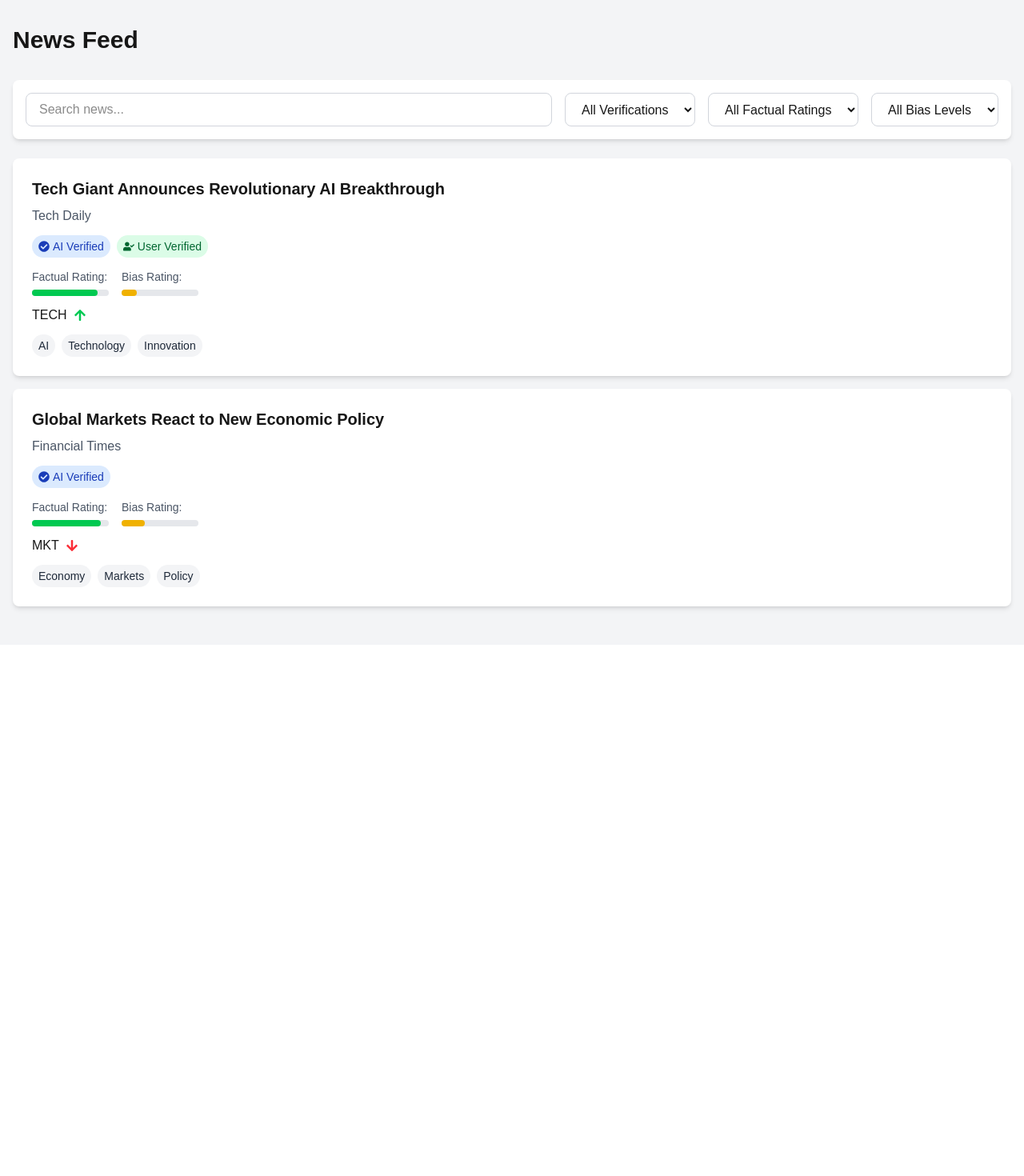
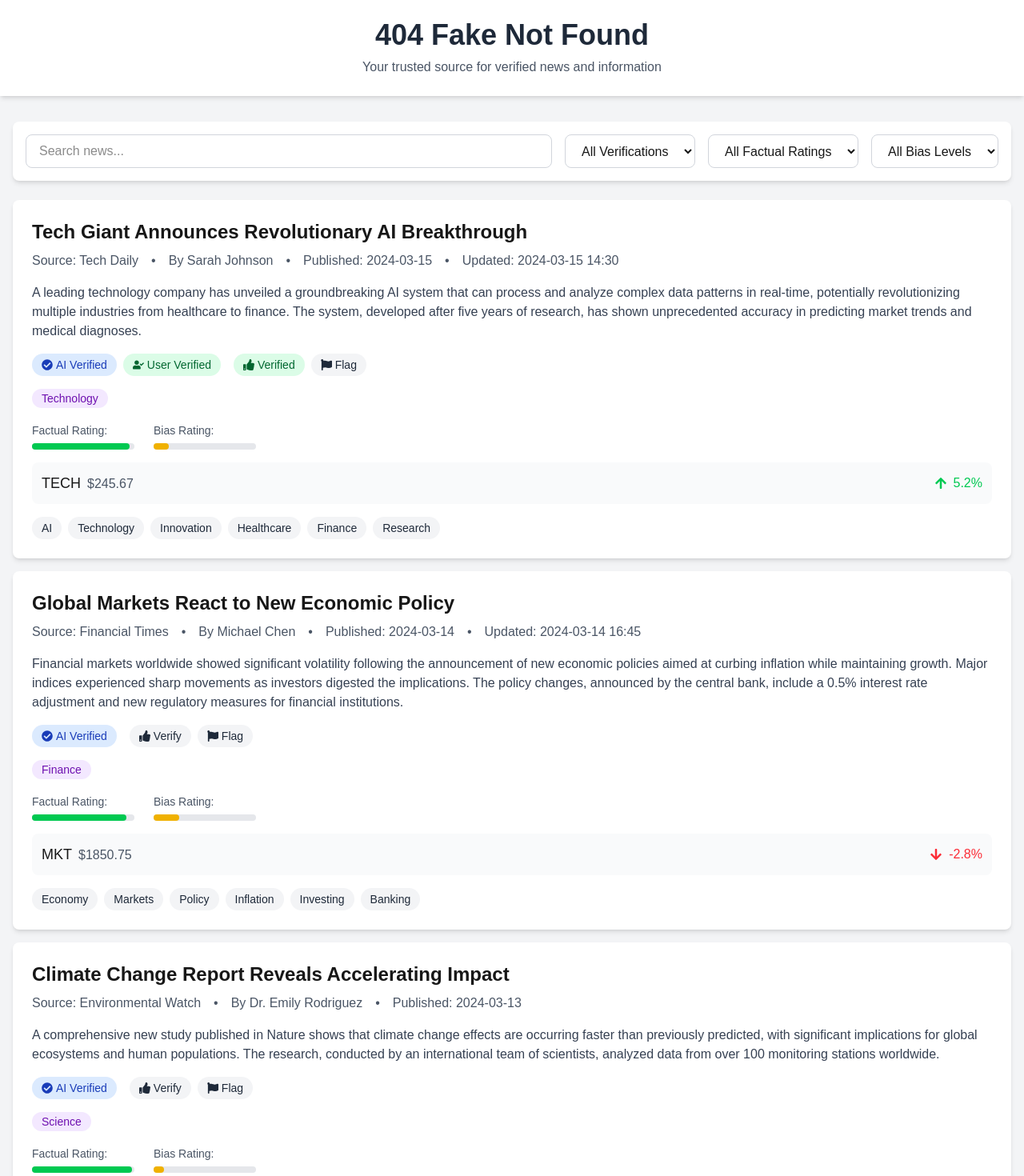
Before and after one commit to ven12345678/404-fakenotfound, a Next.js app: page /news-feed in a window 1280 px wide. Shown: the top 1470 px of the page at 80% size. Before the commit the page ends 806 px from the top, so only its background shows below. Built offline with nearby package versions, Linux system fonts and the light colour scheme.

Commit message:
update news feed

```diff
--- a/components/NewsCard.js
+++ b/components/NewsCard.js
@@ -1,44 +1,123 @@
-import React from 'react';
-import { FaCheckCircle, FaUserCheck } from 'react-icons/fa';
+import React, { useState } from 'react';
+import { FaCheckCircle, FaUserCheck, FaFlag, FaThumbsUp, FaThumbsDown, FaRobot } from 'react-icons/fa';
 import { FaArrowUp, FaArrowDown } from 'react-icons/fa';
 
 const NewsCard = ({
   title,
+  summary,
   source,
   aiVerified,
   userVerified,
+  aiFlagged,
+  aiFlagReason,
   factualRating,
   biasRating,
   stockSymbol,
+  stockPrice,
+  stockChange,
   stockMovement,
-  tags = []
+  publishDate,
+  lastUpdated,
+  author,
+  category,
+  tags = [],
+  onVerify,
+  onFlag
 }) => {
+  const [isVerified, setIsVerified] = useState(userVerified);
+  const [isFlagged, setIsFlagged] = useState(false);
+
+  const handleVerify = () => {
+    setIsVerified(!isVerified);
+    onVerify && onVerify(!isVerified);
+  };
+
+  const handleFlag = () => {
+    setIsFlagged(!isFlagged);
+    onFlag && onFlag(!isFlagged);
+  };
+
   return (
     <div className="bg-white rounded-lg shadow-md p-6 mb-4 hover:shadow-lg transition-shadow">
-      <div className="flex items-start justify-between">
-        <div className="flex-1">
-          <h2 className="text-xl font-semibold mb-2">{title}</h2>
-          <p className="text-gray-600 mb-3">{source}</p>
+      <div className="flex flex-col">
+        {/* Title and Source */}
+        <div className="mb-4">
+          <h2 className="text-2xl font-bold mb-2">{title}</h2>
+          <div className="flex items-center gap-4 text-gray-600">
+            <p>Source: {source}</p>
+            <p>•</p>
+            <p>By {author}</p>
+            <p>•</p>
+            <p>Published: {publishDate}</p>
+            {lastUpdated && (
+              <>
+                <p>•</p>
+                <p>Updated: {lastUpdated}</p>
+              </>
+            )}
+          </div>
+        </div>
 
-          {/* Verification Badges */}
-          <div className="flex gap-2 mb-3">
+        {/* Summary */}
+        <div className="mb-4">
+          <p className="text-gray-700">{summary}</p>
+        </div>
+
+        {/* Verification and Flagging */}
+        <div className="flex gap-4 mb-4">
+          <div className="flex gap-2">
             {aiVerified && (
-              <span className="flex items-center gap-1 bg-blue-100 text-blue-800 px-2 py-1 rounded-full text-sm">
+              <span className="flex items-center gap-1 bg-blue-100 text-blue-800 px-3 py-1 rounded-full text-sm">
                 <FaCheckCircle /> AI Verified
               </span>
             )}
-            {userVerified && (
-              <span className="flex items-center gap-1 bg-green-100 text-green-800 px-2 py-1 rounded-full text-sm">
+            {isVerified && (
+              <span className="flex items-center gap-1 bg-green-100 text-green-800 px-3 py-1 rounded-full text-sm">
                 <FaUserCheck /> User Verified
               </span>
             )}
+            {aiFlagged && (
+              <span className="flex items-center gap-1 bg-red-100 text-red-800 px-3 py-1 rounded-full text-sm">
+                <FaRobot /> AI Flagged: {aiFlagReason}
+              </span>
+            )}
+          </div>
+          <div className="flex gap-2">
+            <button
+              onClick={handleVerify}
+              className={`flex items-center gap-1 px-3 py-1 rounded-full text-sm ${
+                isVerified
+                  ? 'bg-green-100 text-green-800'
+                  : 'bg-gray-100 text-gray-800'
+              }`}
+            >
+              <FaThumbsUp /> {isVerified ? 'Verified' : 'Verify'}
+            </button>
+            <button
+              onClick={handleFlag}
+              className={`flex items-center gap-1 px-3 py-1 rounded-full text-sm ${
+                isFlagged
+                  ? 'bg-red-100 text-red-800'
+                  : 'bg-gray-100 text-gray-800'
+              }`}
+            >
+              <FaFlag /> {isFlagged ? 'Flagged' : 'Flag'}
+            </button>
+          </div>
+        </div>
+
+        {/* Category */}
+        <div className="mb-4">
+          <span className="bg-purple-100 text-purple-800 px-3 py-1 rounded-full text-sm">
+            {category}
+          </span>
         </div>
 
         {/* Ratings */}
-          <div className="flex gap-4 mb-3">
+        <div className="flex gap-6 mb-4">
           <div>
             <span className="text-sm text-gray-600">Factual Rating:</span>
-              <div className="w-24 h-2 bg-gray-200 rounded-full mt-1">
+            <div className="w-32 h-2 bg-gray-200 rounded-full mt-1">
               <div
                 className="h-full bg-green-500 rounded-full"
                 style={{ width: `${factualRating}%` }}
@@ -47,7 +126,7 @@ const NewsCard = ({
           </div>
           <div>
             <span className="text-sm text-gray-600">Bias Rating:</span>
-              <div className="w-24 h-2 bg-gray-200 rounded-full mt-1">
+            <div className="w-32 h-2 bg-gray-200 rounded-full mt-1">
               <div
                 className="h-full bg-yellow-500 rounded-full"
                 style={{ width: `${biasRating}%` }}
@@ -56,15 +135,25 @@ const NewsCard = ({
           </div>
         </div>
 
-          {/* Stock Movement */}
+        {/* Stock Information */}
         {stockSymbol && (
-            <div className="flex items-center gap-2 mb-3">
-              <span className="font-medium">{stockSymbol}</span>
+          <div className="bg-gray-50 p-3 rounded-lg mb-4">
+            <div className="flex items-center justify-between">
+              <div>
+                <span className="font-medium text-lg">{stockSymbol}</span>
+                <span className="ml-2 text-gray-600">${stockPrice}</span>
+              </div>
+              <div className="flex items-center gap-2">
                 {stockMovement === 'up' ? (
                   <FaArrowUp className="text-green-500" />
                 ) : (
                   <FaArrowDown className="text-red-500" />
                 )}
+                <span className={stockMovement === 'up' ? 'text-green-500' : 'text-red-500'}>
+                  {stockChange}%
+                </span>
+              </div>
+            </div>
           </div>
         )}
 
@@ -73,7 +162,7 @@ const NewsCard = ({
           {tags.map((tag, index) => (
             <span
               key={index}
-                className="bg-gray-100 text-gray-800 px-2 py-1 rounded-full text-sm"
+              className="bg-gray-100 text-gray-800 px-3 py-1 rounded-full text-sm"
             >
               {tag}
             </span>
@@ -81,7 +170,6 @@ const NewsCard = ({
         </div>
       </div>
     </div>
-    </div>
   );
 };
 
--- a/pages/news-feed.js
+++ b/pages/news-feed.js
@@ -7,28 +7,117 @@ const sampleNews = [
   {
     id: 1,
     title: "Tech Giant Announces Revolutionary AI Breakthrough",
+    summary: "A leading technology company has unveiled a groundbreaking AI system that can process and analyze complex data patterns in real-time, potentially revolutionizing multiple industries from healthcare to finance. The system, developed after five years of research, has shown unprecedented accuracy in predicting market trends and medical diagnoses.",
     source: "Tech Daily",
+    author: "Sarah Johnson",
+    publishDate: "2024-03-15",
+    lastUpdated: "2024-03-15 14:30",
+    category: "Technology",
     aiVerified: true,
     userVerified: true,
-    factualRating: 85,
-    biasRating: 20,
+    aiFlagged: false,
+    factualRating: 95,
+    biasRating: 15,
     stockSymbol: "TECH",
+    stockPrice: 245.67,
+    stockChange: 5.2,
     stockMovement: "up",
-    tags: ["AI", "Technology", "Innovation"]
+    tags: ["AI", "Technology", "Innovation", "Healthcare", "Finance", "Research"]
   },
   {
     id: 2,
     title: "Global Markets React to New Economic Policy",
+    summary: "Financial markets worldwide showed significant volatility following the announcement of new economic policies aimed at curbing inflation while maintaining growth. Major indices experienced sharp movements as investors digested the implications. The policy changes, announced by the central bank, include a 0.5% interest rate adjustment and new regulatory measures for financial institutions.",
     source: "Financial Times",
+    author: "Michael Chen",
+    publishDate: "2024-03-14",
+    lastUpdated: "2024-03-14 16:45",
+    category: "Finance",
     aiVerified: true,
     userVerified: false,
-    factualRating: 90,
-    biasRating: 30,
+    aiFlagged: false,
+    factualRating: 92,
+    biasRating: 25,
     stockSymbol: "MKT",
+    stockPrice: 1850.75,
+    stockChange: -2.8,
     stockMovement: "down",
-    tags: ["Economy", "Markets", "Policy"]
+    tags: ["Economy", "Markets", "Policy", "Inflation", "Investing", "Banking"]
   },
-  // Add more sample news items as needed
+  {
+    id: 3,
+    title: "Climate Change Report Reveals Accelerating Impact",
+    summary: "A comprehensive new study published in Nature shows that climate change effects are occurring faster than previously predicted, with significant implications for global ecosystems and human populations. The research, conducted by an international team of scientists, analyzed data from over 100 monitoring stations worldwide.",
+    source: "Environmental Watch",
+    author: "Dr. Emily Rodriguez",
+    publishDate: "2024-03-13",
+    category: "Science",
+    aiVerified: true,
+    userVerified: false,
+    aiFlagged: false,
+    factualRating: 98,
+    biasRating: 10,
+    stockSymbol: "ECO",
+    stockPrice: 78.45,
+    stockChange: 3.5,
+    stockMovement: "up",
+    tags: ["Climate", "Environment", "Science", "Global Warming", "Research"]
+  },
+  {
+    id: 4,
+    title: "Major Breakthrough in Quantum Computing",
+    summary: "Scientists at a leading research institute have achieved quantum supremacy with a new 128-qubit processor, solving complex calculations in minutes that would take traditional computers years to complete. This breakthrough could accelerate drug discovery and climate modeling.",
+    source: "Science Daily",
+    author: "Prof. James Wilson",
+    publishDate: "2024-03-12",
+    lastUpdated: "2024-03-12 09:15",
+    category: "Science",
+    aiVerified: true,
+    userVerified: true,
+    aiFlagged: false,
+    factualRating: 96,
+    biasRating: 20,
+    stockSymbol: "QC",
+    stockPrice: 156.78,
+    stockChange: 8.3,
+    stockMovement: "up",
+    tags: ["Quantum Computing", "Technology", "Research", "Science", "Innovation"]
+  },
+  {
+    id: 5,
+    title: "Controversial Social Media Post Goes Viral",
+    summary: "A viral social media post claiming to reveal 'secret government documents' has been flagged by our AI system for potential misinformation. The post contains several factual inaccuracies and has been shared over 100,000 times. Experts warn about the dangers of spreading unverified information.",
+    source: "Social Media Watch",
+    author: "Lisa Thompson",
+    publishDate: "2024-03-11",
+    category: "Social Media",
+    aiVerified: false,
+    userVerified: false,
+    aiFlagged: true,
+    aiFlagReason: "Potential Misinformation",
+    factualRating: 35,
+    biasRating: 85,
+    tags: ["Social Media", "Misinformation", "Viral", "Fact Check"]
+  },
+  {
+    id: 6,
+    title: "New Study Links Diet to Longevity",
+    summary: "A comprehensive 20-year study involving 100,000 participants has found a strong correlation between Mediterranean diet patterns and increased lifespan. The research, published in the Journal of Nutrition, shows participants following the diet had a 25% lower risk of premature death.",
+    source: "Health Journal",
+    author: "Dr. Maria Garcia",
+    publishDate: "2024-03-10",
+    category: "Health",
+    aiVerified: true,
+    userVerified: true,
+    aiFlagged: false,
+    factualRating: 94,
+    biasRating: 15,
+    stockSymbol: "HLTH",
+    stockPrice: 45.67,
+    stockChange: 2.1,
+    stockMovement: "up",
+    tags: ["Health", "Nutrition", "Research", "Longevity", "Diet"]
+  }
 ];
 
 export default function NewsFeed() {
@@ -51,6 +140,21 @@ export default function NewsFeed() {
     filterNews(searchQuery, newFilters);
   };
 
+  const handleVerify = (newsId, isVerified) => {
+    setNews(prevNews =>
+      prevNews.map(item =>
+        item.id === newsId
+          ? { ...item, userVerified: isVerified }
+          : item
+      )
+    );
+  };
+
+  const handleFlag = (newsId, isFlagged) => {
+    // Implement flagging logic here
+    console.log(`News ${newsId} ${isFlagged ? 'flagged' : 'unflagged'}`);
+  };
+
   const filterNews = (query, currentFilters) => {
     let filteredNews = sampleNews;
 
@@ -58,6 +162,7 @@ export default function NewsFeed() {
     if (query) {
       filteredNews = filteredNews.filter(item =>
         item.title.toLowerCase().includes(query.toLowerCase()) ||
+        item.summary.toLowerCase().includes(query.toLowerCase()) ||
         item.source.toLowerCase().includes(query.toLowerCase()) ||
         item.tags.some(tag => tag.toLowerCase().includes(query.toLowerCase()))
       );
@@ -95,10 +200,20 @@ export default function NewsFeed() {
   };
 
   return (
-    <div className="min-h-screen bg-gray-100 py-8">
-      <div className="container mx-auto px-4">
-        <h1 className="text-3xl font-bold mb-8">News Feed</h1>
+    <div className="min-h-screen bg-gray-100">
+      {/* Header */}
+      <header className="bg-white shadow-md">
+        <div className="container mx-auto px-4 py-6">
+          <h1 className="text-4xl font-bold text-center text-gray-800">
+            404 Fake Not Found
+          </h1>
+          <p className="text-center text-gray-600 mt-2">
+            Your trusted source for verified news and information
+          </p>
+        </div>
+      </header>
 
+      <div className="container mx-auto px-4 py-8">
         <SearchFilter
           onSearch={handleSearch}
           onFilterChange={handleFilterChange}
@@ -109,14 +224,25 @@ export default function NewsFeed() {
             <NewsCard
               key={item.id}
               title={item.title}
+              summary={item.summary}
               source={item.source}
+              author={item.author}
+              publishDate={item.publishDate}
+              lastUpdated={item.lastUpdated}
+              category={item.category}
               aiVerified={item.aiVerified}
               userVerified={item.userVerified}
+              aiFlagged={item.aiFlagged}
+              aiFlagReason={item.aiFlagReason}
               factualRating={item.factualRating}
               biasRating={item.biasRating}
               stockSymbol={item.stockSymbol}
+              stockPrice={item.stockPrice}
+              stockChange={item.stockChange}
               stockMovement={item.stockMovement}
               tags={item.tags}
+              onVerify={(isVerified) => handleVerify(item.id, isVerified)}
+              onFlag={(isFlagged) => handleFlag(item.id, isFlagged)}
             />
           ))}
         </div>
```
Lines whose indentation alone changed are shown as unchanged.
